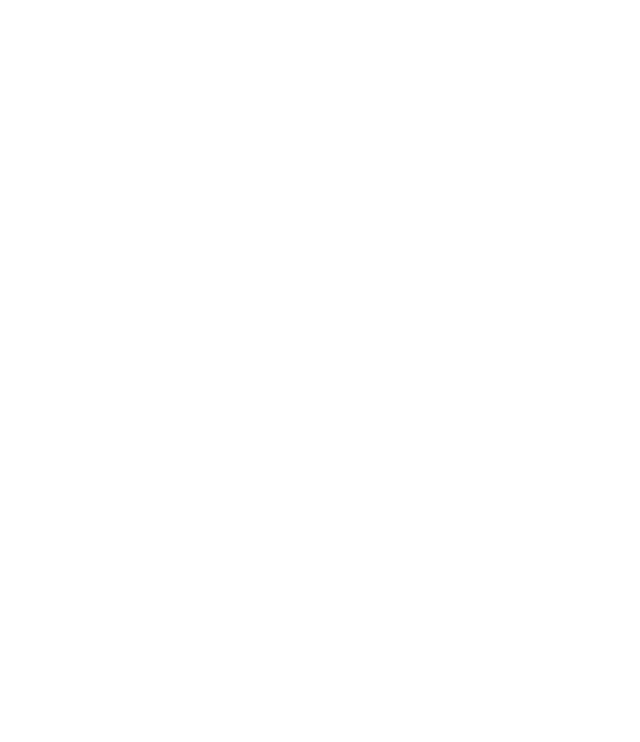
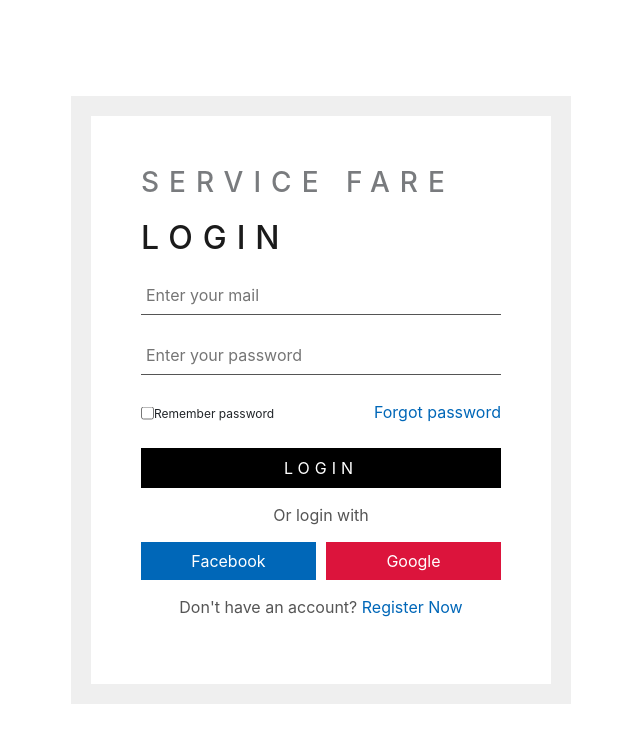
Before and after one commit to SuperUser-199/service-fare, a React (Create React App) app in the folder client/: page /login in a window 1280 px wide. Shown: the top 742 px of the page, without its empty margins (319-959 px from the left). Built offline with nearby package versions, Linux system fonts and the light colour scheme; the HTML template or start-up script is replaced by a standard one.

Commit message:
Register and Login page made

```diff
--- a/client/public/index.html
+++ b/client/public/index.html
@@ -24,6 +24,9 @@
       work correctly both with client-side routing and a non-root public URL.
       Learn how to configure a non-root public URL by running `npm run build`.
     -->
+    <link href="https://cdn.jsdelivr.net/npm/bootstrap@5.1.0/dist/css/bootstrap.min.css" rel="stylesheet" integrity="sha384-KyZXEAg3QhqLMpG8r+8fhAXLRk2vvoC2f3B09zVXn8CA5QIVfZOJ3BCsw2P0p/We" crossorigin="anonymous">
+    <script src="https://cdn.jsdelivr.net/npm/bootstrap@5.1.0/dist/js/bootstrap.bundle.min.js" integrity="sha384-U1DAWAznBHeqEIlVSCgzq+c9gqGAJn5c/t99JyeKa9xxaYpSvHU5awsuZVVFIhvj" crossorigin="anonymous"></script>
+    <script src="https://kit.fontawesome.com/a076d05399.js"></script>
     <title>React App</title>
   </head>
   <body>
--- a/client/src/App.js
+++ b/client/src/App.js
@@ -1,7 +1,8 @@
 import React from 'react';
-// import logo from './logo.svg';
 import './App.css';
 import Home from './pages/home'
+import Register from './components/Register';
+import Login from './components/Login';
 import {
   BrowserRouter as Router,
   Switch,
@@ -11,8 +12,14 @@
   return(
     <Router>
     <Switch>
-      <Route exact path ="/home">
+      <Route exact path ="/">
        <Home />
+      </Route>
+      <Route path="/register">
+        <Register />
+      </Route>
+      <Route path="/login">
+        <Login />
       </Route>
     </Switch>
   </Router>
--- /dev/null
+++ b/client/src/components/Login.js
@@ -0,0 +1,38 @@
+import React from 'react'
+import './Style.css'
+
+function Login() {
+    return (
+        <div class="container">
+        <div class="logo">
+            <h3>Service Fare</h3>
+        </div>
+        <div class="row">
+            <div class="login-form">
+                <h2>Login</h2>
+                <form autocomplete="off">
+                    <input type="email" name="login-ml" id="login-ml" required placeholder="Enter your mail"/>
+                    <input type="password" name="login-pd" id="login-pd" required placeholder="Enter your password"/>
+
+                    <div class="login-row">
+                        <label for="login-chk">
+                            <input type="checkbox" name="login-chk" id="login-chk"/>
+                            Remember password
+                        </label>
+                        <a href="/">Forgot password</a>
+                    </div>
+                    <button type="submit">Login</button>
+                    <p>Or login with</p>
+                    <div class="login-social">
+                        <a href="/" id="fb">Facebook</a>
+                        <a href="/" id="gg">Google</a>
+                    </div>
+                    <p>Don't have an account? <a href="/" class="switch">Register Now</a></p>
+                </form>
+            </div>
+        </div>
+    </div>
+    )
+}
+
+export default Login
--- /dev/null
+++ b/client/src/components/Register.js
@@ -0,0 +1,30 @@
+import React from 'react'
+import './Style.css'
+
+function Register() {
+    return (
+        <div class="container">
+        <div class="logo">
+            <h3>Service Fare</h3>
+        </div>
+            <div class="register-form toggle">
+                <h2>Register</h2>
+                <form autocomplete="off">
+                    <input type="text" name="reg-fname" id="reg-fname" required placeholder="Enter your first name"/>
+                    <input type="text" name="reg-lname" id="reg-lname" required placeholder="Enter your last name"/>
+                    <input type="email" name="register-ml" id="register-ml" required placeholder="Enter your mail"/>
+                    <input type="number" name="mobno" id="mobno" required placeholder="Enter your mobile number"/>
+                    <input type="password" name="register-pd" id="register-pd" required placeholder="Enter your password"/>
+                    <input type="password" name="register-cpd" id="register-cpd" required placeholder="Confirm your password"/>
+                    <div class="register-row">
+
+                    </div>
+                    <button type="submit">Register</button>
+                    <p>Do you have an account? <a href="/" class="switch">Login Now</a></p>
+                </form>
+            </div>
+        </div>
+    )
+}
+
+export default Register
--- /dev/null
+++ b/client/src/components/Style.css
@@ -0,0 +1,136 @@
+* {
+    margin: 0;
+    padding: 0;
+    box-sizing: border-box;
+}
+
+body {
+    min-height: 100vh;
+    display: flex;
+    justify-content: center;
+    align-items: center;
+}
+
+.container {
+    max-width: 500px;
+    width: 100%;
+    padding: 50px;
+    background: white;
+    border: 20px solid #1111;
+}
+
+.container .logo {
+    text-transform: uppercase;
+    letter-spacing: 10px;
+    opacity: 0.6;
+    margin-bottom: 20px;
+}
+
+h2 {
+    text-transform: uppercase;
+    letter-spacing: 10px;
+    color: #1b1b1b;
+}
+
+input {
+    padding: 5px;
+    width: 100%;
+    margin: 10px 0;
+    height: 40px;
+    border: none;
+    border-bottom: 1px solid #555;
+}
+
+.input:focus {
+    border-bottom: 1px solid #0067b8;
+}
+
+.login-row,
+.register-row {
+    display: flex;
+    justify-content: space-between;
+    align-items: center;
+    margin: 10px 0;
+}
+
+.login-row label,
+.register-row label {
+    font-size: 12px;
+    margin-right: 10px;
+}
+
+.login-row label input,
+.register-row input {
+    width: initial;
+    height: initial;
+    transform: translateY(1.5px);
+}
+
+a {
+    text-decoration: none;
+    color: #0067b8;
+}
+
+a:hover {
+    text-decoration: underline;
+}
+
+button {
+    width: 100%;
+    height: 40px;
+    background: black;
+    border: none;
+    outline: none;
+    color: white;
+    text-transform: uppercase;
+    letter-spacing: 5px;
+    cursor: pointer;
+    margin-top: 10px;
+}
+
+p {
+    text-align: center;
+    margin: 15px 0;
+    color: #555;
+}
+
+.login-social {
+    display: flex;
+    justify-content: space-between;
+}
+
+.login-social a {
+    flex: 1;
+    text-align: center;
+    color: white;
+    padding: 7px 0;
+}
+
+.login-social #fb {
+    background: #0067b8;
+    margin-right: 5px;
+}
+
+.login-social #gg {
+    background: crimson;
+    margin-left: 5px;
+}
+
+.container .row {
+    position: relative;
+}
+
+/* .register-form {
+    background: white;
+    position: absolute;
+    top: 0;
+    left: 0;
+    visibility: hidden;
+    opacity: 0;
+    transition: 0.5s ease-in-out;
+} */
+
+/* .register-form.toggle {
+    visibility: visible;
+    opacity: 1;
+} */
--- a/package.json
+++ b/package.json
@@ -14,6 +14,7 @@
   "author": "",
   "license": "ISC",
   "dependencies": {
+    "axios": "^0.23.0",
     "concurrently": "^6.3.0",
     "cors": "^2.8.5",
     "dotenv": "^10.0.0",
```
Also changed, not shown: 2 other files (tests, documents, lock files or other folders).
